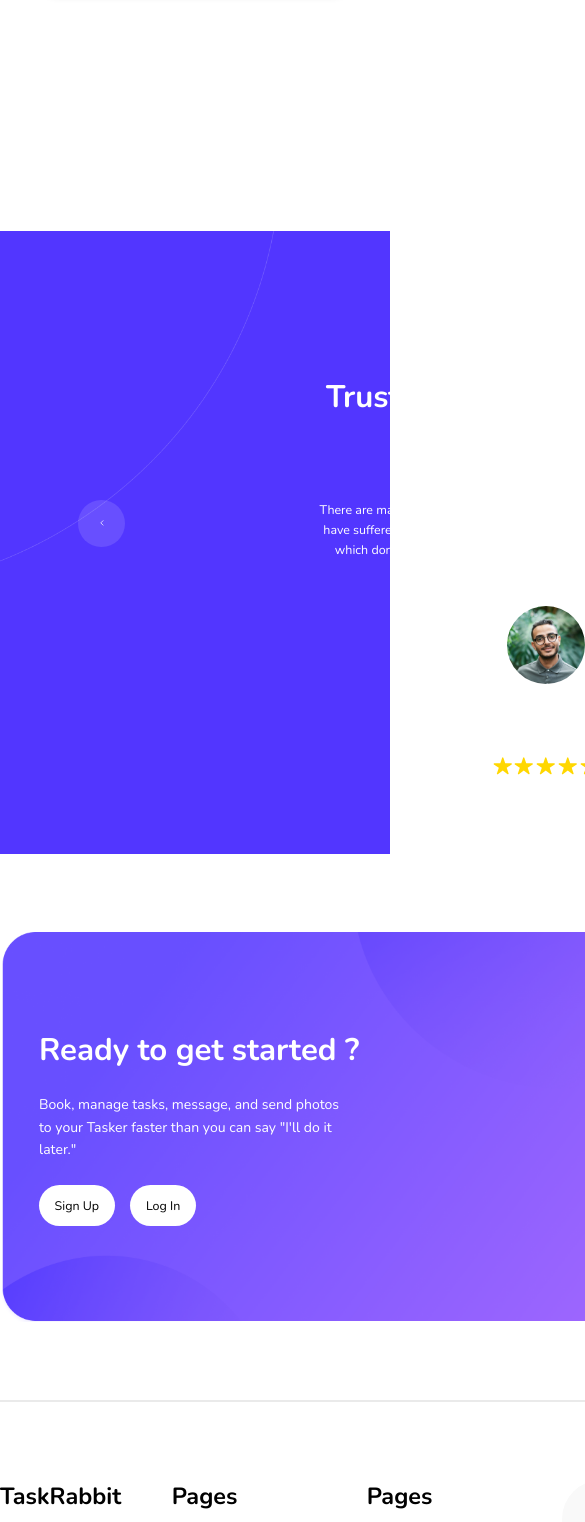
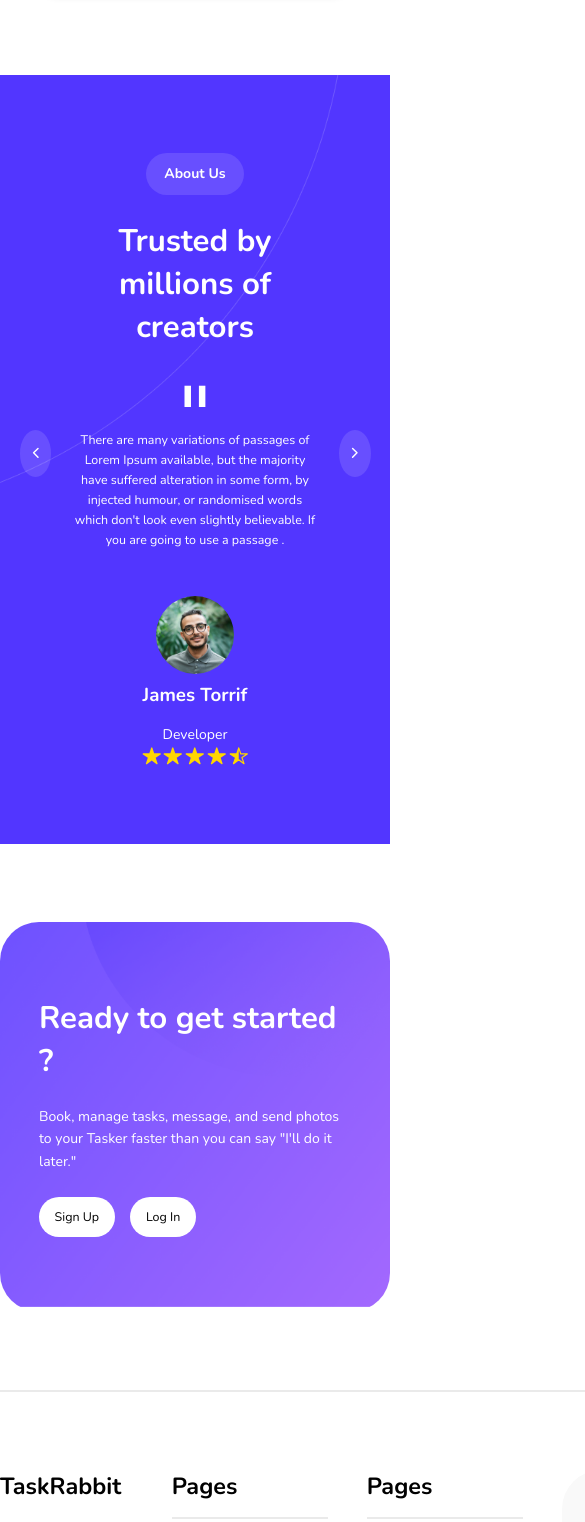
Before and after one commit to shivam907/taskRabbitFrontend, a plain HTML site: page home/index.html in a window 390 px wide. Shown: the part 2629-4151 px from the top of the page, 585 px wide, since content can reach past the window. Drawn offline with nearby package versions, Linux system fonts and the light colour scheme.

Commit message:
About Section Made Responsive

```diff
--- a/home/style.css
+++ b/home/style.css
@@ -673,6 +673,7 @@ button {
   .services {
     width: 100vw;
     margin: 30rem auto;
+    margin-bottom: 10rem;
   }
   .services h1 {
     color: #5236ff;
@@ -731,4 +732,144 @@ button {
     flex-direction: column;
     gap: 4rem;
   }
+  .about {
+    width: 100vw;
+    /* height: 50rem; */
+    background-color: #5236ff;
+    background-image: url("Background\ \(2\).png");
+    background-size: cover;
+    background-repeat: no-repeat;
+  }
+  .aboutContent {
+    /* padding: 10rem; */
+    width: 100%;
+    margin: 0 auto;
+    display: flex;
+    flex-direction: column;
+    align-items: center;
+    gap: 3rem;
+  }
+  .aboutContent h1 {
+    color: #fff;
+
+    padding: 1.5rem 2.3rem;
+    background-color: #ffffff20;
+    border-radius: 5rem;
+    font-size: 1.8rem;
+    width: max-content;
+    /* font-size: 4rem; */
+    text-align: center;
+  }
+  .aboutContent h2 {
+    color: #fff;
+    font-size: 4rem;
+    text-align: center;
+  }
+  .aboutContent span {
+    margin-top: -5rem;
+    font-family: cursive;
+    font-size: 10rem;
+    margin: 0;
+    padding: 0;
+    color: #fff;
+  }
+  .row {
+    margin-top: -7rem;
+    display: flex;
+    justify-content: space-between;
+    gap: 3rem;
+    width: 150%;
+    margin-bottom: 1rem;
+  }
+  .aboutContent p {
+    width: 60rem;
+    font-size: 1.6rem;
+    line-height: 1.6;
+    text-align: center;
+    color: #fff;
+  }
+  button {
+    border: none;
+  }
+  .rbtn {
+    cursor: pointer;
+    display: flex;
+    align-items: center;
+    justify-content: center;
+    width: 6rem;
+    height: 6rem;
+    font-size: 10rem;
+    padding: 1rem;
+    background-color: #ffffff20;
+    color: #fff;
+    border-radius: 50%;
+  }
+  .rbtn ion-icon {
+    font-size: 2rem;
+  }
+  .aboutContent img {
+    margin-top: 2rem;
+    width: 10rem;
+    border-radius: 50%;
+  }
+  .user {
+    display: flex;
+    flex-direction: column;
+    align-items: center;
+    justify-content: center;
+  }
+  .user h1 {
+    font-size: 2.4rem;
+    color: #fff;
+    padding: 0;
+    background-color: transparent;
+    margin-top: 1rem;
+  }
+  .user p {
+    font-size: 1.8rem;
+    color: #fff;
+    margin-top: 2rem;
+  }
+  .stars {
+    display: flex;
+    gap: 0.3rem;
+  }
+  .stars ion-icon {
+    font-size: 2.5rem;
+    color: gold;
+  }
+  .start {
+    width: 100vw;
+    /* height: 50rem; */
+    /* border-top-right-radius: 5rem; */
+    /* border-bottom-right-radius: 7rem; */
+    /* border-radius: 50px; */
+    border-radius: 5rem;
+    margin: 10rem auto;
+    background: url("Background\ \(3\).png");
+    background-size: cover;
+    background-position: center;
+    display: flex;
+    flex-direction: column;
+    justify-content: center;
+    gap: 3rem;
+    padding: 5rem;
+  }
+
+  .start h1 {
+    font-size: 4rem;
+    color: #fff;
+  }
+  .start p {
+    font-size: 1.8rem;
+    font-weight: 300;
+    color: #fff;
+    line-height: 1.6;
+  }
+
+  .btnss {
+    display: flex;
+    gap: 2rem;
+    color: #5236ff;
+  }
 }
```
